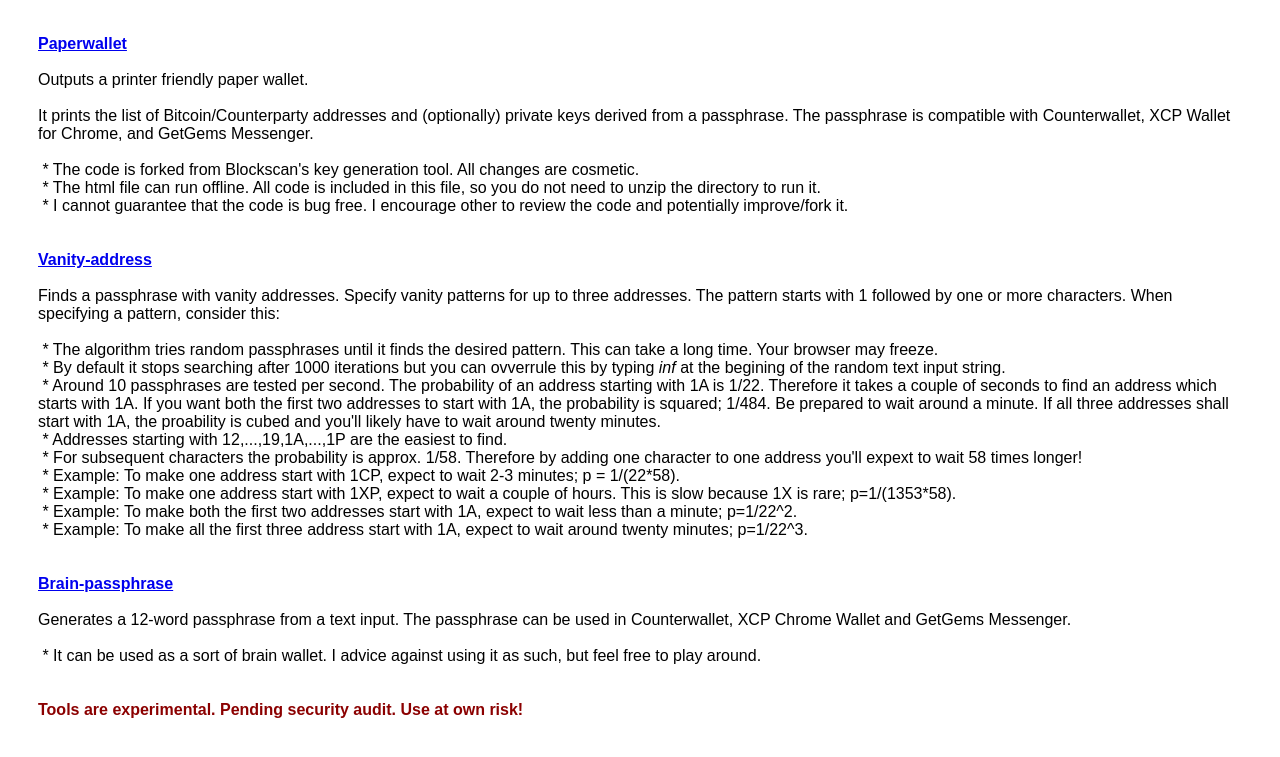
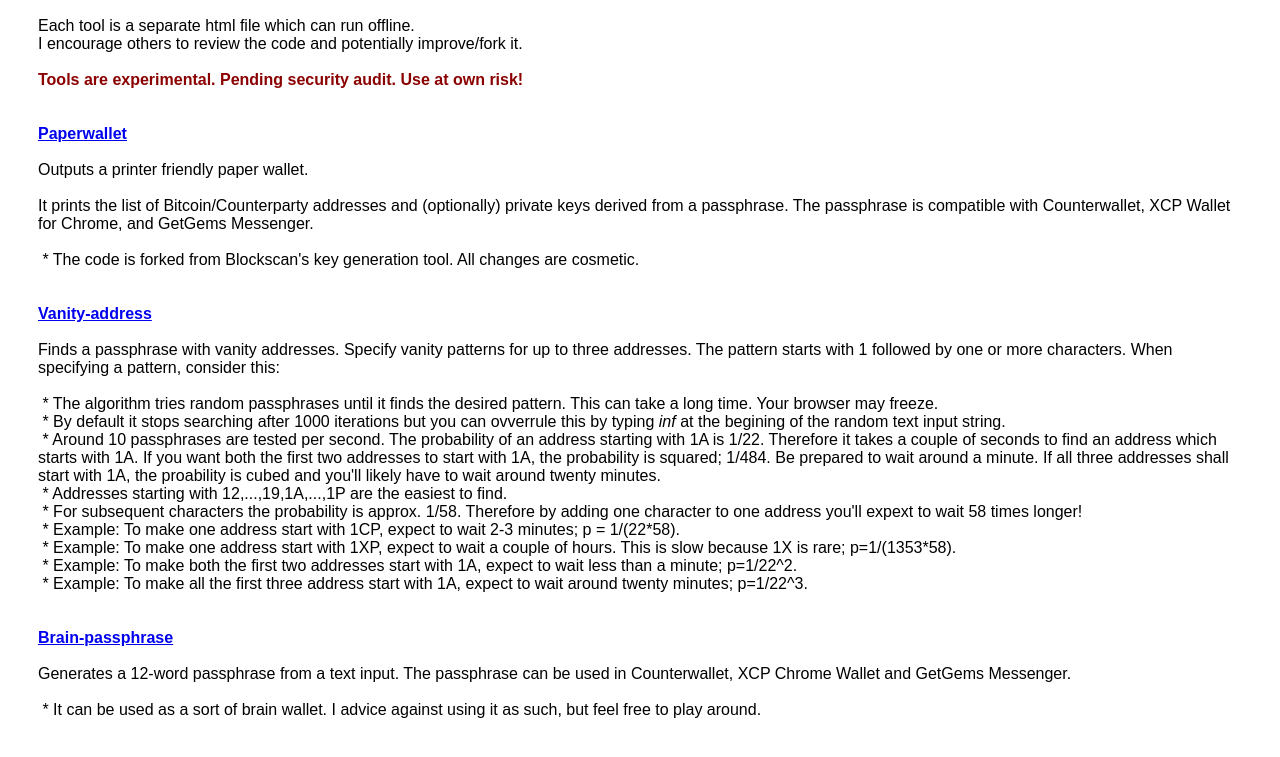
Before and after one commit to Jpja/BTC-and-XCP-Passphrase-Tools, a plain HTML site: page index.html in a window 1280 px wide. Shown: the part 89-846 px from the top of the page. Drawn offline with Linux system fonts and the light colour scheme.

Commit message:
Update index.html

```diff
--- a/index.html
+++ b/index.html
@@ -5,7 +5,12 @@
 </head>
 <body style="font-family:Arial; padding:30px" onload="randomHashInput()">
 
-<h2>BTC and XCP Passphrase Tools</h1><br />
+<h2>BTC and XCP Passphrase Tools</h1>
+
+Each tool is a separate html file which can run offline.<br />
+I encourage others to review the code and potentially improve/fork it.<br /><br />
+
+<span style="font-weight:bold; color:#8B0000;">Tools are experimental. Pending security audit. Use at own risk!</span><br /><br /><br />
 
 <a href="paperwallet.html"><strong>Paperwallet</strong></a><br /><br />
 
@@ -13,9 +18,7 @@
 
 It prints the list of Bitcoin/Counterparty addresses and (optionally) private keys derived from a passphrase. The passphrase is compatible with Counterwallet, XCP Wallet for Chrome, and GetGems Messenger.<br /><br />
 
-&nbsp;* The code is forked from Blockscan's key generation tool. All changes are cosmetic.<br />
-&nbsp;* The html file can run offline. All code is included in this file, so you do not need to unzip the directory to run it.<br />
-&nbsp;* I cannot guarantee that the code is bug free. I encourage other to review the code and potentially improve/fork it.<br /><br /><br />
+&nbsp;* The code is forked from Blockscan's key generation tool. All changes are cosmetic.<br /><br /><br />
 
 <a href="vanity-address.html"><strong>Vanity-address</strong></a><br /><br />
 
@@ -37,7 +40,5 @@
 
 &nbsp;* It can be used as a sort of brain wallet. I advice against using it as such, but feel free to play around.<br /><br /><br />
 
-<span style="font-weight:bold; color:#8B0000;">Tools are experimental. Pending security audit. Use at own risk!</span>
-
 </body>
 </html>
```
